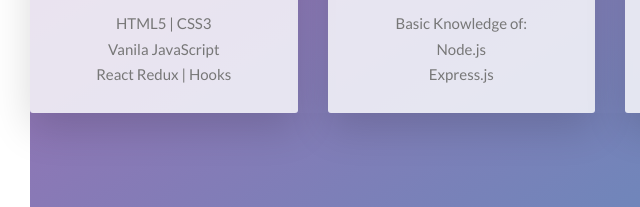
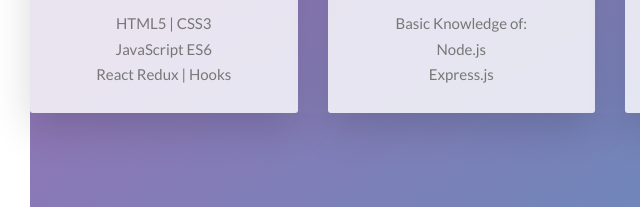
Before and after one commit to Plamen-Stoyanov/Portfolio, a website: page index.html in a window 1280 px wide. Shown: the part 1677-1884 px from the top of the page, 0-640 px from the left. Drawn offline with nearby package versions, Linux system fonts and the light colour scheme.

Commit message:
Update index.html

```diff
--- a/index.html
+++ b/index.html
@@ -72,7 +72,7 @@
                         <p class="feature-box__text">
                             <ul>
                                 <li>HTML5 | CSS3</li>
-                                <li>Vanila JavaScript</li>
+                                <li>JavaScript ES6</li>
                                 <li>React Redux | Hooks </li>
                             </ul>
                         </p>
```
